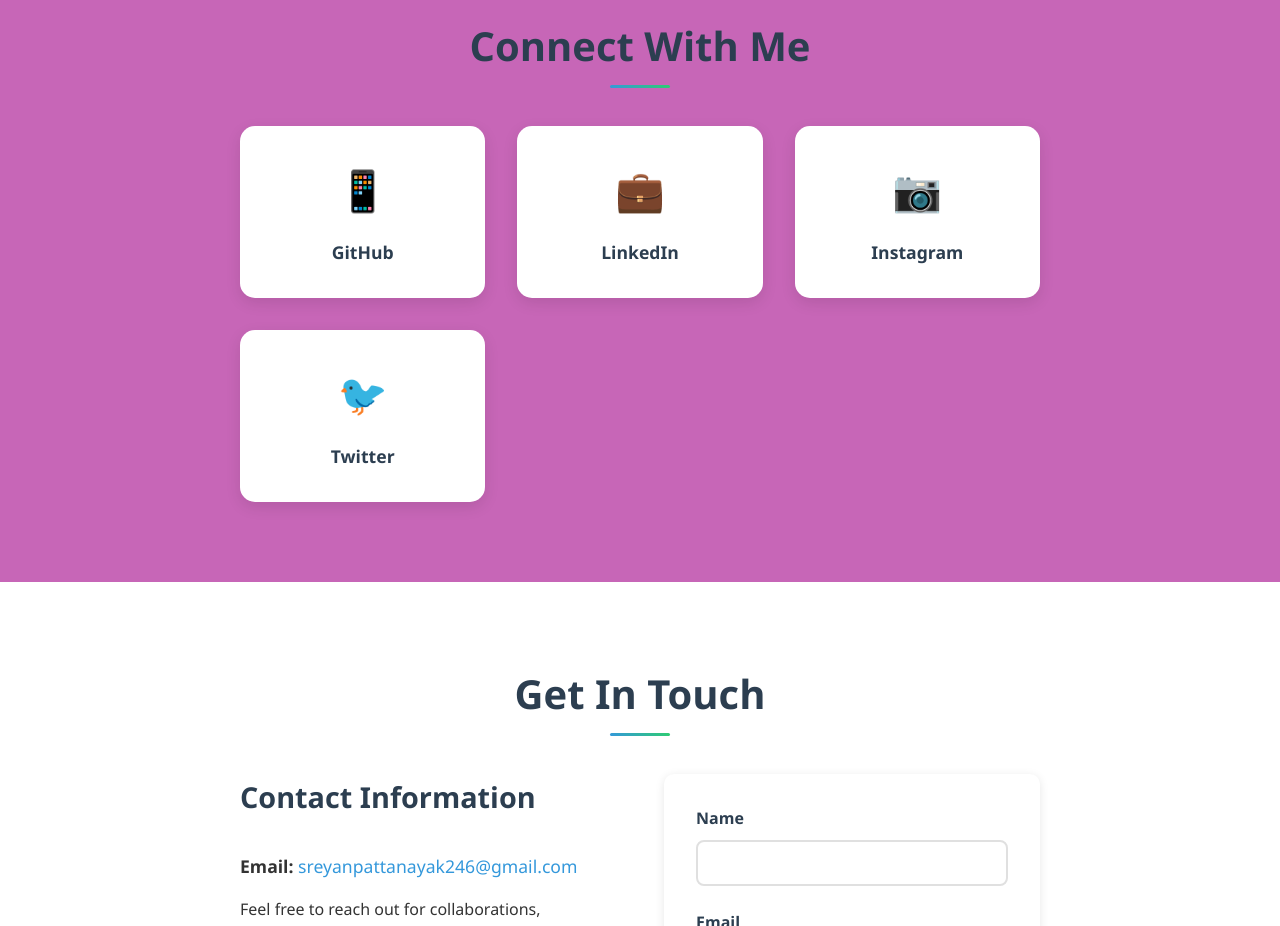
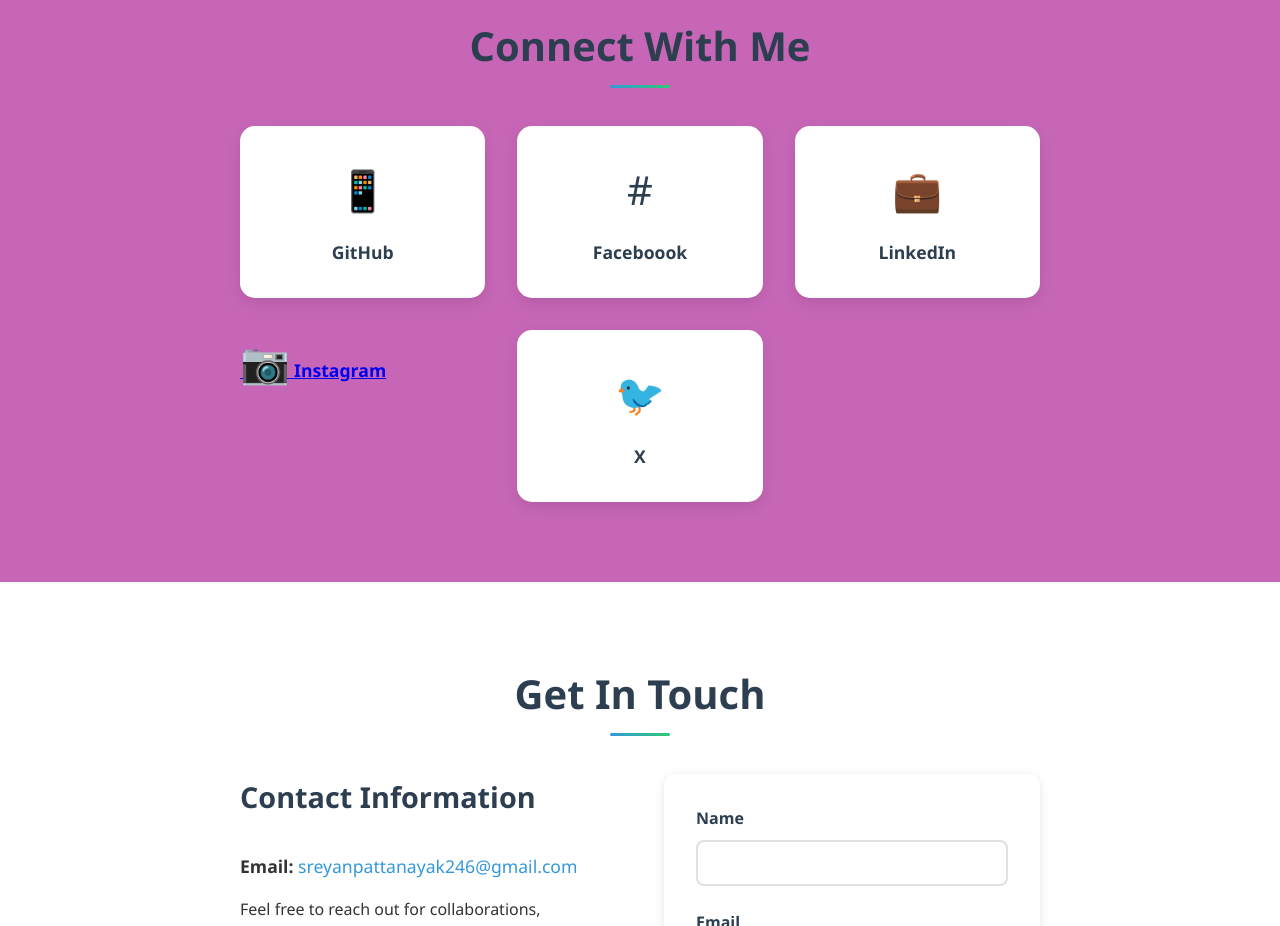
Before and after one commit to Ksreyan0725/My_personal_portfolio, a plain HTML site: page index.html in a window 1280 px wide. Shown: the part 4660-5586 px from the top of the page. Drawn offline with Linux system fonts and the light colour scheme.

Commit message:
social links updated

```diff
--- a/index.html
+++ b/index.html
@@ -175,21 +175,25 @@
     <div class="container">
       <h2 class="section-title">Connect With Me</h2>
       <div class="social-links">
-        <a href="#" class="social-link" target="_blank" rel="noopener">
+        <a href="https://github.com/Ksreyan0725" class="social-link" target="_blank" rel="noopener">
           <span class="social-icon">📱</span>
           <span class="social-name">GitHub</span>
+        </a>
+          <a href="https://www.facebook.com/share/1Cj1miKofw/" class="social-link" target="_blank" rel="noopener">
+          <span class="social-icon">#</span>
+          <span class="social-name">Faceboook</span>
         </a>
         <a href="https://www.linkedin.com/in/kumar-sreyan-pattanayak-81a495230" class="social-link" target="_blank" rel="noopener">
           <span class="social-icon">💼</span>
           <span class="social-name">LinkedIn</span>
         </a>
-        <a href="#" class="social-link" target="_blank" rel="noopener">
+        <a href="#" class="https://www.instagram.com/p_a_p_u_n01_?igsh=aWwyZnhicTRuaTI3" target="_blank" rel="noopener">
           <span class="social-icon">📷</span>
           <span class="social-name">Instagram</span>
         </a>
-        <a href="#" class="social-link" target="_blank" rel="noopener">
+        <a href="https://x.com/SreyanPattanay5?t=oXoHwnGs9M9e37zh_Vsd5A&s=09" class="social-link" target="_blank" rel="noopener">
           <span class="social-icon">🐦</span>
-          <span class="social-name">Twitter</span>
+          <span class="social-name">X</span>
         </a>
       </div>
     </div>
```
